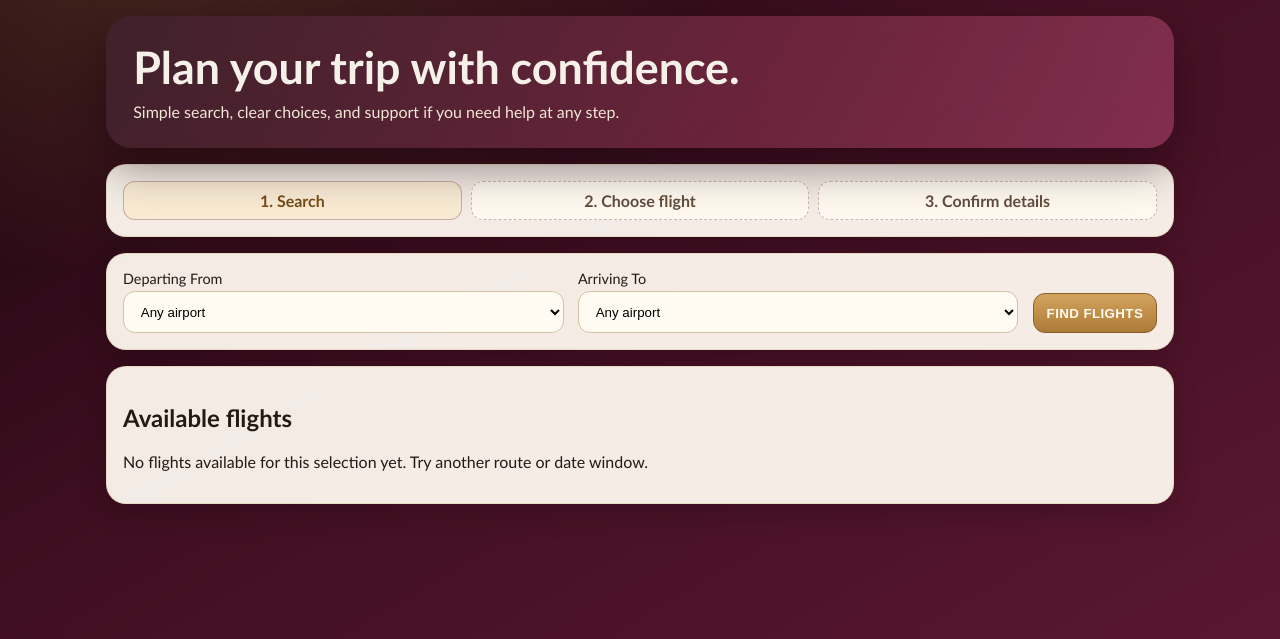
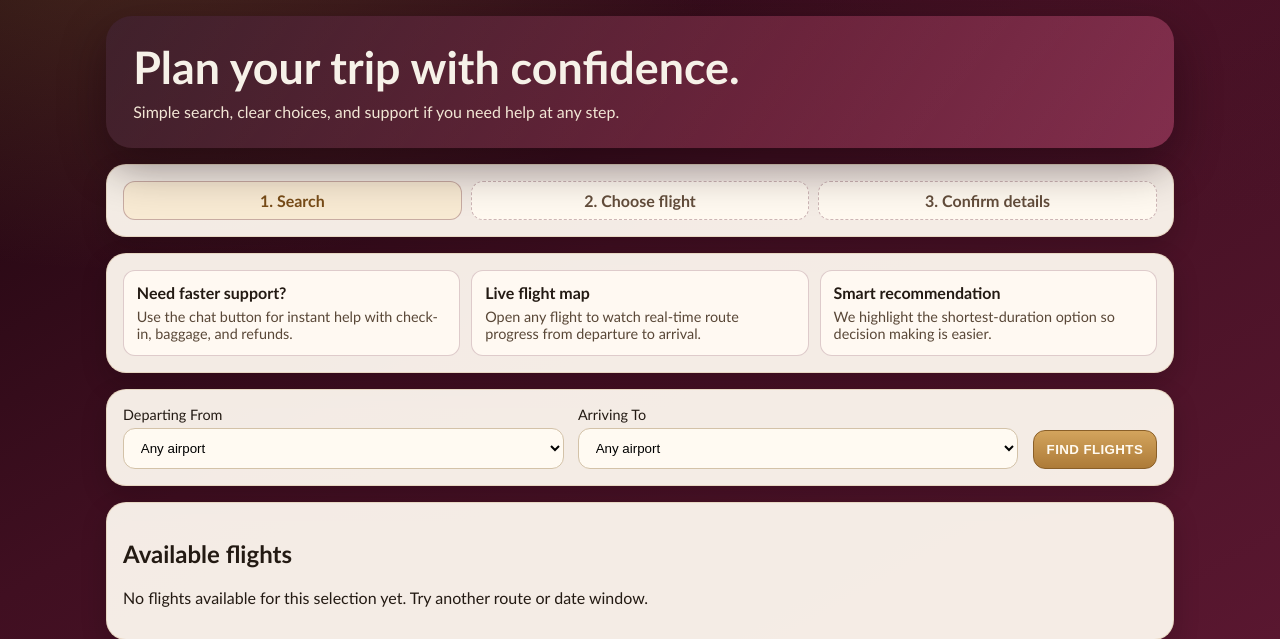
Before and after one commit to misan099/NasimAirways, a Django app: page / in a window 1280 px wide. Shown: the part 48-687 px from the top of the page. Run offline with Django 4.2, Linux system fonts and the light colour scheme; data that the repository does not hold is empty.

Commit message:
Improve UX, AI chat triage, admin theming, and production deploy setup

```diff
--- a/flights/templates/flights/base.html
+++ b/flights/templates/flights/base.html
@@ -61,6 +61,25 @@
         overflow-y: auto;
         padding: 0.75rem;
         background: #fffdf9;
+      }
+
+      .quick-prompts {
+        display: flex;
+        flex-wrap: wrap;
+        gap: 0.45rem;
+        padding: 0.65rem 0.7rem 0.2rem;
+        border-top: 1px solid #efe4d2;
+        background: #fff9f1;
+      }
+
+      .quick-prompt {
+        border: 1px solid #dec7a5;
+        border-radius: 999px;
+        padding: 0.25rem 0.55rem;
+        font-size: 0.78rem;
+        color: #4f0f24;
+        cursor: pointer;
+        background: #fff;
       }
 
       .chat-row {
@@ -132,12 +151,17 @@
         <p>Live help for booking, check-in, and refund questions.</p>
       </div>
       <div id="chatLog" class="chat-log"></div>
+      <div class="quick-prompts">
+        <button class="quick-prompt" type="button" data-prompt="When does check-in open?">Check-in time</button>
+        <button class="quick-prompt" type="button" data-prompt="What is the baggage allowance?">Baggage rules</button>
+        <button class="quick-prompt" type="button" data-prompt="How does refund policy work?">Refund policy</button>
+      </div>
       <form id="chatForm" class="chat-form">
-        <input id="chatName" type="text" name="name" placeholder="Your name" required />
-        <input id="chatEmail" type="email" name="email" placeholder="Your email" required />
+        <input id="chatName" type="text" name="name" placeholder="Your name (optional)" />
+        <input id="chatEmail" type="email" name="email" placeholder="Your email (needed for representative follow-up)" />
         <textarea id="chatMessage" name="message" rows="2" placeholder="How can we help?" required></textarea>
         <button type="submit">Send message</button>
-        <p class="chat-note">When agents are offline, your message becomes a support ticket.</p>
+        <p class="chat-note">AI answers quick questions first. Complex issues are escalated to a representative.</p>
       </form>
     </aside>
 
@@ -156,6 +180,7 @@
       const chatName = document.getElementById("chatName");
       const chatEmail = document.getElementById("chatEmail");
       const chatMessage = document.getElementById("chatMessage");
+      const quickPrompts = document.querySelectorAll(".quick-prompt");
 
       function appendChat(text, role = "bot") {
         const row = document.createElement("div");
@@ -170,10 +195,17 @@
         chatLog.scrollTop = chatLog.scrollHeight;
       }
 
-      appendChat("Hi. I can help with flight search, check-in windows, baggage, and refunds. Leave a message and our team follows up.");
+      appendChat("Hi, I am your NASIM AI assistant. I can solve quick questions now. For complex issues, I will route you to a representative.");
 
       chatFab.addEventListener("click", () => {
         chatBox.classList.toggle("open");
+      });
+
+      quickPrompts.forEach((button) => {
+        button.addEventListener("click", () => {
+          chatMessage.value = button.dataset.prompt || "";
+          chatMessage.focus();
+        });
       });
 
       chatForm.addEventListener("submit", async (event) => {
--- a/flights/templates/flights/search.html
+++ b/flights/templates/flights/search.html
@@ -18,6 +18,21 @@
     <div class="step active">1. Search</div>
     <div class="step">2. Choose flight</div>
     <div class="step">3. Confirm details</div>
+  </section>
+
+  <section class="panel helper-grid">
+    <div class="helper-card">
+      <strong>Need faster support?</strong>
+      <p>Use the chat button for instant help with check-in, baggage, and refunds.</p>
+    </div>
+    <div class="helper-card">
+      <strong>Live flight map</strong>
+      <p>Open any flight to watch real-time route progress from departure to arrival.</p>
+    </div>
+    <div class="helper-card">
+      <strong>Smart recommendation</strong>
+      <p>We highlight the shortest-duration option so decision making is easier.</p>
+    </div>
   </section>
 
   <section class="panel">
@@ -68,7 +83,7 @@
       <div>
         <a href="/trip/{{ trip.id }}/"><strong>{{ trip.flight.flight_code }}</strong></a>
         {{ trip.flight.route.from_airport.code }} -> {{ trip.flight.route.to_airport.code }}
-        <div>Departure {{ trip.depart_at }} | Arrival {{ trip.arrive_at }}</div>
+        <div>Departure {{ trip.depart_at|date:"M d, Y H:i" }} | Arrival {{ trip.arrive_at|date:"M d, Y H:i" }}</div>
       </div>
       <a class="track-link" href="/trip/{{ trip.id }}/">View details</a>
     </article>
@@ -188,6 +203,25 @@
     box-shadow: 0 10px 26px rgba(17, 5, 9, 0.2);
   }
 
+  .helper-grid {
+    display: grid;
+    grid-template-columns: repeat(3, 1fr);
+    gap: 0.7rem;
+  }
+
+  .helper-card {
+    border: 1px solid rgba(90, 23, 48, 0.2);
+    border-radius: 12px;
+    background: #fff9f2;
+    padding: 0.8rem;
+  }
+
+  .helper-card p {
+    margin: 0.35rem 0 0;
+    color: #594737;
+    font-size: 0.9rem;
+  }
+
   form {
     display: grid;
     gap: 0.9rem;
@@ -275,7 +309,8 @@
 
   @media (max-width: 760px) {
     form,
-    .steps {
+    .steps,
+    .helper-grid {
       grid-template-columns: 1fr;
     }
 
--- a/flights/views.py
+++ b/flights/views.py
@@ -309,6 +309,69 @@ def trip_position_api(request, trip_id):
     return JsonResponse(_live_position_for_trip(trip, timezone.now()))
 
 
+def _triage_support_message(message):
+    lower_message = message.lower()
+
+    easy_rules = (
+        (
+            ("check-in", "check in", "checkin"),
+            "Online check-in usually opens 24 hours before departure and closes 60 minutes before takeoff for most routes.",
+        ),
+        (
+            ("baggage", "bag", "luggage", "carry on", "carry-on"),
+            "Most guests can bring 1 carry-on and 1 personal item. Checked baggage depends on fare type, so share your route and I can help estimate it.",
+        ),
+        (
+            ("refund", "cancel", "cancellation"),
+            "Refund timing depends on fare rules. Non-refundable fares often return taxes only; flexible fares can be refunded to your original payment method.",
+        ),
+        (
+            ("payment", "card", "pay"),
+            "Accepted payment methods include major cards. If payment fails, try matching billing address and retry with a fresh session.",
+        ),
+        (
+            ("reschedule", "change flight", "change booking", "change ticket"),
+            "You can change eligible bookings from Manage Trip. Change fees and fare differences depend on fare rules and route.",
+        ),
+        (
+            ("boarding pass", "mobile pass", "pass"),
+            "After successful check-in, your boarding pass is available in My Trips and can be downloaded to your phone.",
+        ),
+    )
+
+    for keywords, reply in easy_rules:
+        if any(keyword in lower_message for keyword in keywords):
+            return {"handled_by": "ai", "escalate": False, "reply": reply}
+
+    complex_signals = (
+        "complaint",
+        "legal",
+        "chargeback",
+        "emergency",
+        "medical",
+        "visa",
+        "passport issue",
+        "group booking",
+        "corporate booking",
+        "special assistance",
+        "not received",
+        "fraud",
+        "representative",
+        "agent",
+    )
+    if any(signal in lower_message for signal in complex_signals) or len(lower_message) > 220:
+        return {"handled_by": "ai", "escalate": True}
+
+    return {
+        "handled_by": "ai",
+        "escalate": False,
+        "reply": (
+            "I can help with check-in, baggage, payment, booking changes, and refund policy. "
+            "If you share more details, I will try to solve it first."
+        ),
+    }
+
+
 @require_POST
 def support_contact_api(request):
     try:
@@ -321,16 +384,51 @@ def support_contact_api(request):
     message = (payload.get("message") or "").strip()
     source_page = (payload.get("source_page") or "").strip()
 
-    if not name or not email or not message:
-        return JsonResponse({"error": "Name, email, and message are required."}, status=400)
+    if not message:
+        return JsonResponse({"error": "Please enter your message."}, status=400)
 
-    try:
-        validate_email(email)
-    except ValidationError:
-        return JsonResponse({"error": "Enter a valid email address."}, status=400)
+    triage = _triage_support_message(message)
+    if not triage.get("escalate"):
+        return JsonResponse(
+            {
+                "ok": True,
+                "handled_by": "ai",
+                "escalated": False,
+                "reply": triage["reply"],
+            }
+        )
+
+    if email:
+        try:
+            validate_email(email)
+        except ValidationError:
+            return JsonResponse(
+                {
+                    "ok": True,
+                    "handled_by": "ai",
+                    "escalated": False,
+                    "reply": (
+                        "This needs a representative. Please share a valid email so "
+                        "our team can follow up with you soon."
+                    ),
+                }
+            )
+
+    if not email:
+        return JsonResponse(
+            {
+                "ok": True,
+                "handled_by": "ai",
+                "escalated": False,
+                "reply": (
+                    "This looks like a complex request. Please add your email and "
+                    "send again so a representative can contact you soon."
+                ),
+            }
+        )
 
     SupportTicket.objects.create(
-        name=name,
+        name=name or "Guest",
         email=email,
         message=message,
         source_page=source_page[:200],
@@ -339,9 +437,11 @@ def support_contact_api(request):
     return JsonResponse(
         {
             "ok": True,
+            "handled_by": "ai",
+            "escalated": True,
             "reply": (
-                "Thanks, your request has been logged. "
-                "Our support team will reach out shortly."
+                "Thanks. A representative will get back to you soon. "
+                "Your request has been forwarded to our support desk."
             ),
         }
     )
--- /dev/null
+++ b/requirements.txt
@@ -0,0 +1,5 @@
+Django==4.2.28
+gunicorn==23.0.0
+whitenoise==6.7.0
+dj-database-url==2.2.0
+psycopg[binary]==3.2.6
```
Also changed, not shown: config/settings.py (+71 -29 lines), flights/tests.py (+30 -4 lines), render.yaml (added, +24 -0 lines), README.md (added), 4 other files.
